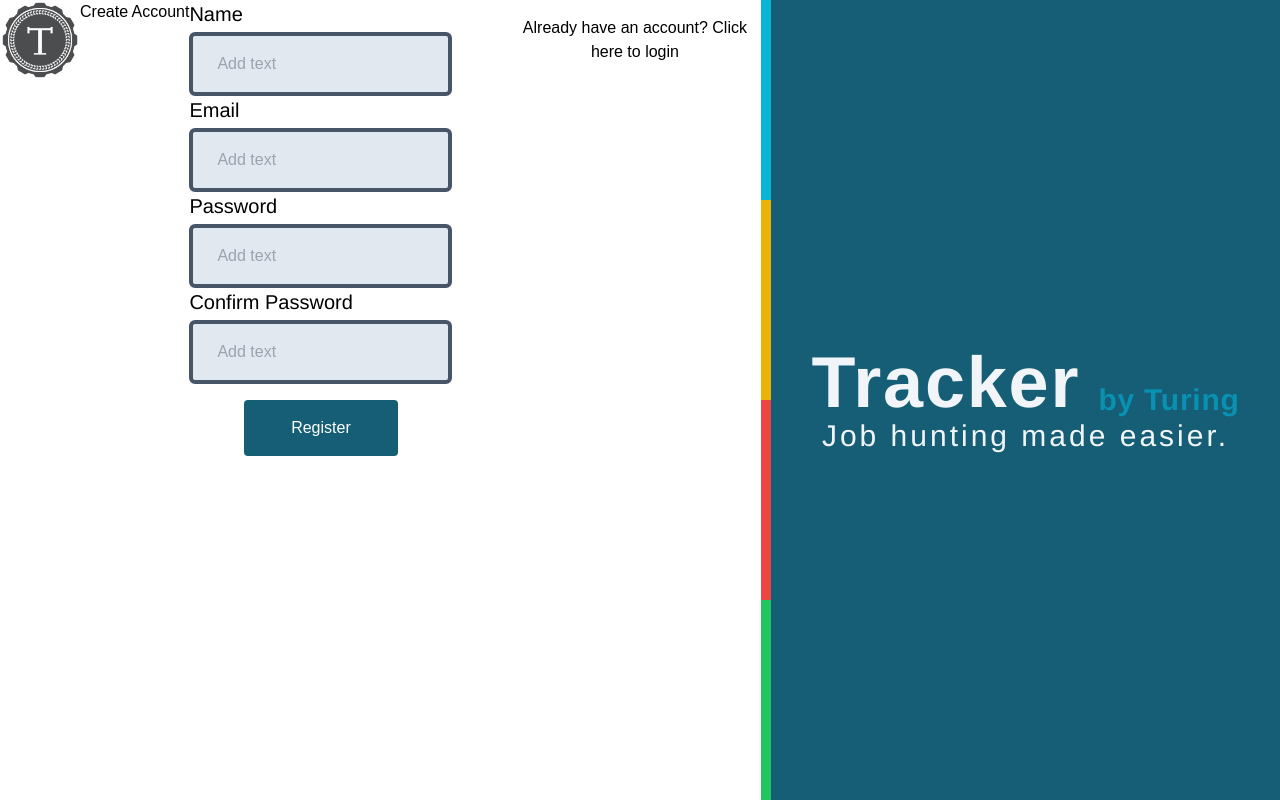
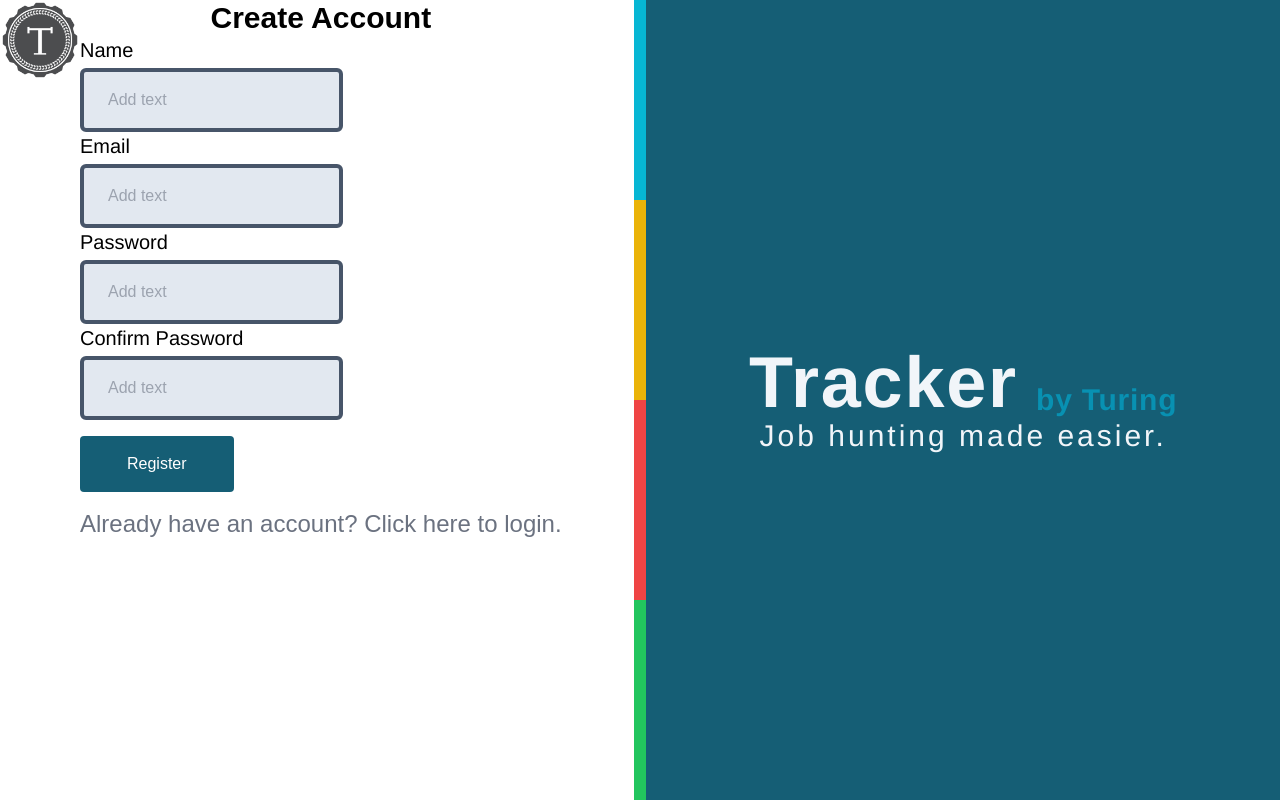
Before and after one commit to turingschool/tracker-crm-fe, a React (Create React App) app: page /UserRegistration in a window 1280 px wide. Built offline with nearby package versions, Linux system fonts and the light colour scheme.

Commit message:
Save progress

```diff
--- a/src/components/UserRegistration.tsx
+++ b/src/components/UserRegistration.tsx
@@ -43,8 +43,11 @@
     <div className="login-form-wrap flex w-screen h-screen justify-center">
       <div className="form-inputs w-6/12 flex">
         <img className='turing-logo size-20' src={turingLogo} />
-        <h2>Create Account</h2>
+
+
+
         <form onSubmit={handleFormSubmit}>
+          <h2 className="text-3xl font-bold text-center">Create Account</h2>
           <label htmlFor="name" className='block text-x1 font-[Helvetica Neue] font-sans text-xl '>Name</label>
           <input
             id="name"
@@ -53,7 +56,7 @@
             onChange={(e) => setName(e.target.value)}
             required
             placeholder="Add text"
-            className='w-[100%] p-[8px] mt-[4px] border-4 rounded-md border-slate-600 bg-slate-200 py-[2vh] px-[3vh]'
+            className='p-[8px] mt-[4px] border-4 rounded-md border-slate-600 bg-slate-200 py-[2vh] px-[3vh]'
             />
 
           <label htmlFor="email" className='block text-x1 font-[Helvetica Neue] font-sans text-xl '>Email</label>
@@ -64,7 +67,7 @@
             onChange={(e) => setEmail(e.target.value)}
             required
             placeholder="Add text"
-            className='w-[100%] p-[8px] mt-[4px] border-4 rounded-md border-slate-600 bg-slate-200 py-[2vh] px-[3vh]'
+            className='p-[8px] mt-[4px] border-4 rounded-md border-slate-600 bg-slate-200 py-[2vh] px-[3vh]'
             />
 
           <label htmlFor="password" className='block text-x1 font-[Helvetica Neue] font-sans text-xl '>Password</label>
@@ -75,7 +78,7 @@
             onChange={(e) => setPassword(e.target.value)}
             required
             placeholder="Add text"
-            className='w-[100%] p-[8px] mt-[4px] border-4 rounded-md border-slate-600 bg-slate-200 py-[2vh] px-[3vh]'
+            className='p-[8px] mt-[4px] border-4 rounded-md border-slate-600 bg-slate-200 py-[2vh] px-[3vh]'
             />
 
           <label htmlFor="passwordConfirmation" className='block text-x1 font-[Helvetica Neue] font-sans text-xl '>Confirm Password</label>
@@ -86,25 +89,25 @@
             onChange={(e) => setPasswordConfirmation(e.target.value)}
             required
             placeholder="Add text"
-            className='w-[100%] p-[8px] mt-[4px] border-4 rounded-md border-slate-600 bg-slate-200 py-[2vh] px-[3vh]'
+            className='p-[8px] mt-[4px] border-4 rounded-md border-slate-600 bg-slate-200 py-[2vh] px-[3vh]'
           />
 
           {errorMessage && <p className="error-message">{errorMessage}</p>}
 
-          <div className="flex flex-col items-center">
+          <div className="mt-4">
             <button
               type="submit"
-              className="flex justify-center items-center bg-cyan-800 text-white px-[6vw] py-[2vh] rounded w-[10vw] hover:bg-cyan-600 focus:ring-2 focus:ring-cyan-500 mt-4">Register
+              className="flex justify-center items-center bg-cyan-800 text-white px-[6vw] py-[2vh] rounded w-[10vw] hover:bg-cyan-600 focus:ring-2 focus:ring-cyan-500"
+              >
+                Register
             </button>
-          </div>
+              <p className="text-gray-500 text-2xl font-extralight block mt-4 text-center">
+                Already have an account? <Link to="/login" className="hover:underline">Click here to login.</Link>
+              </p>
+            </div>
         </form>
       </div>
 
-      <div>
-        <p className="block text-x1 mt-4 text-center">
-          Already have an account? <Link to="/login">Click here to login</Link>
-        </p>
-      </div>
       <div className='quad-color-bar flex flex-col w-[1%] h-[100%]'>
         <div className='cyan-bar bg-cyan-500 w-[100%] h-[25%]'/>
         <div className='yellow-bar bg-yellow-500 w-[100%] h-[25%]'/>
```
